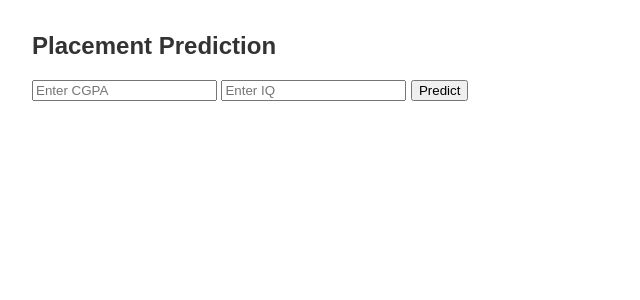
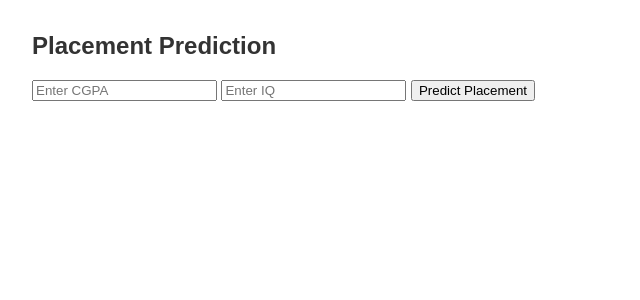
Before and after one commit to codedbyamit/ML-Test-1, a Flask app: page / in a window 1280 px wide. Shown: the top 300 px of the page, without its empty margins (0-640 px from the left). Run offline with Flask 3, Linux system fonts and the light colour scheme; parts of the project's set-up code (start-up, migrations or seed data) failed here and were passed over.

Commit message:
another change

```diff
--- a/templates/index.html
+++ b/templates/index.html
@@ -13,7 +13,7 @@
     <form method="post">
       <input type="text" name="feature1" placeholder="Enter CGPA" required />
       <input type="text" name="feature2" placeholder="Enter IQ" required />
-      <button type="submit">Predict</button>
+      <button type="submit">Predict Placement</button>
     </form>
     {% if prediction is not none %}
       <h3 class="result">Prediction: {{ prediction }}</h3>
```
